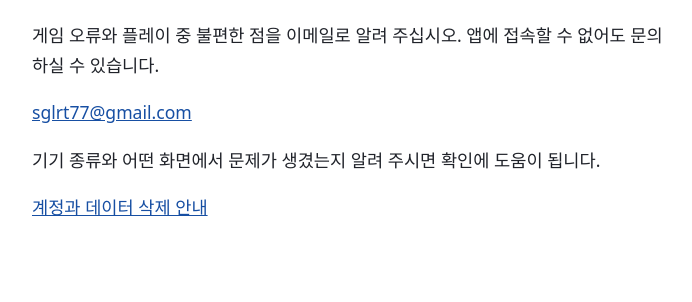
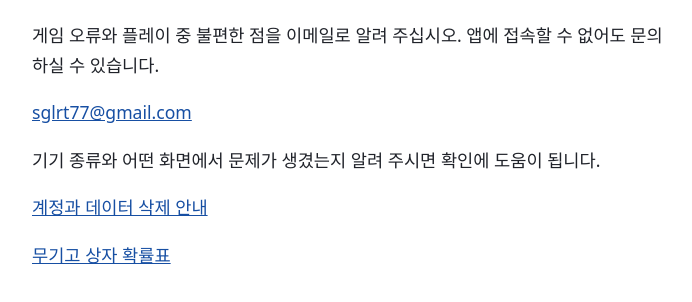
Before and after one commit to Singularity-labs-kr/singularity-labs-kr.github.io, a plain HTML site: page index.html in a window 1280 px wide. Shown: the part 180-482 px from the top of the page, without its empty margins (288-980 px from the left). Drawn offline with Linux system fonts and the light colour scheme.

Commit message:
고객 지원 첫 화면에서 언어에 맞는 확률표를 열 수 있도록 연결한다

```diff
--- a/index.html
+++ b/index.html
@@ -4,4 +4,5 @@
 <style>body{max-width:40rem;margin:4rem auto;padding:0 1rem;font:1.1rem/1.7 system-ui,sans-serif;color:#20232a}a{color:#174fa3}</style>
 <main><nav aria-label="언어"><a lang="en" hreflang="en" href="/en/support/">English</a></nav><h1>게임 고객 지원</h1><p>게임 오류와 플레이 중 불편한 점을 이메일로 알려 주십시오. 앱에 접속할 수 없어도 문의하실 수 있습니다.</p>
 <p><a href="mailto:sglrt77@gmail.com">sglrt77@gmail.com</a></p>
-<p>기기 종류와 어떤 화면에서 문제가 생겼는지 알려 주시면 확인에 도움이 됩니다.</p><p><a href="/ko/delete-account/">계정과 데이터 삭제 안내</a></p></main></html>
+<p>기기 종류와 어떤 화면에서 문제가 생겼는지 알려 주시면 확인에 도움이 됩니다.</p><p><a href="/ko/delete-account/">계정과 데이터 삭제 안내</a></p><p><a href="/ko/odds/">무기고 상자 확률표</a></p>
+</main></html>
```
Also changed, not shown: en/support/index.html (+1 -0 lines), ko/support/index.html (+2 -1 lines).
